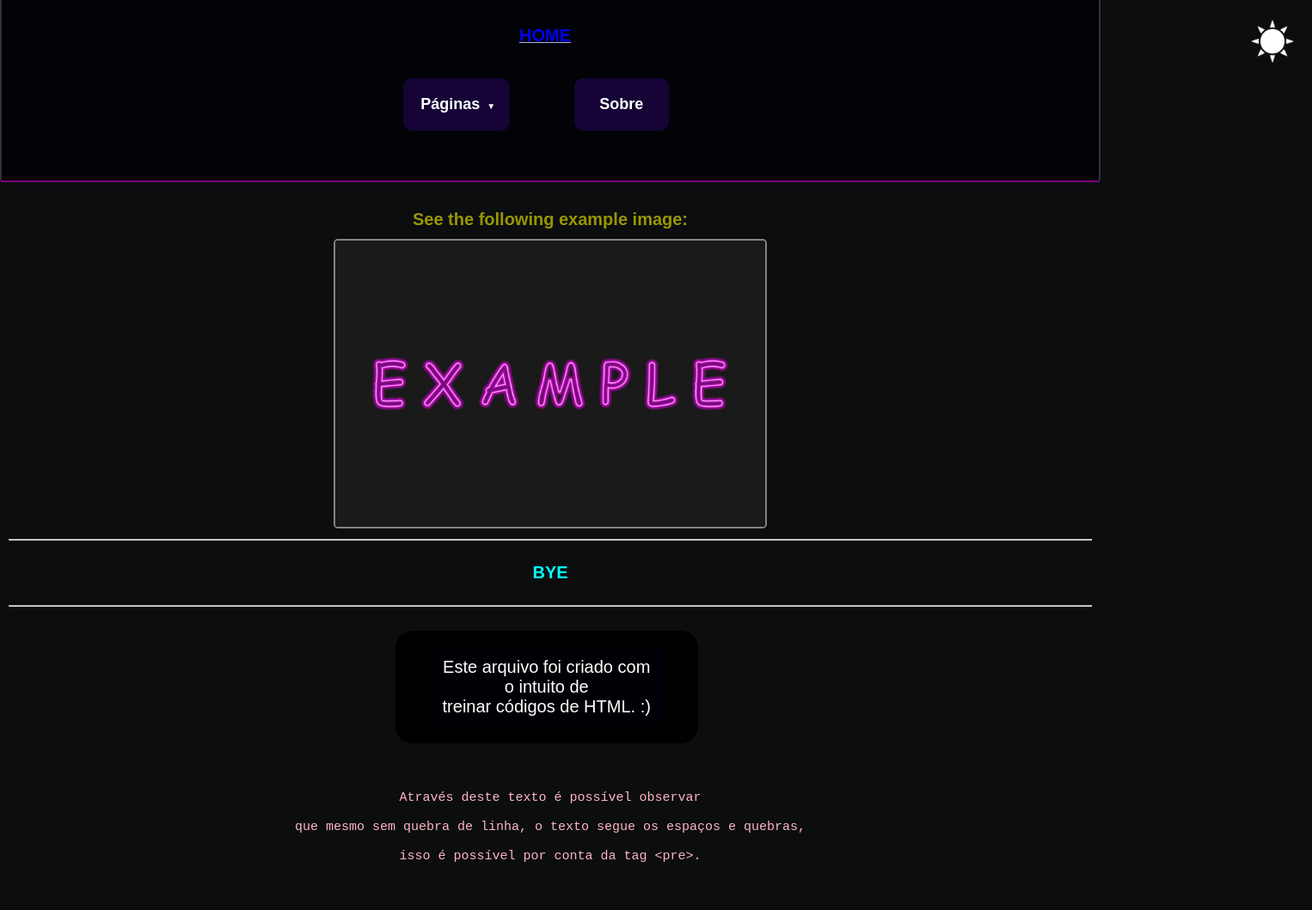
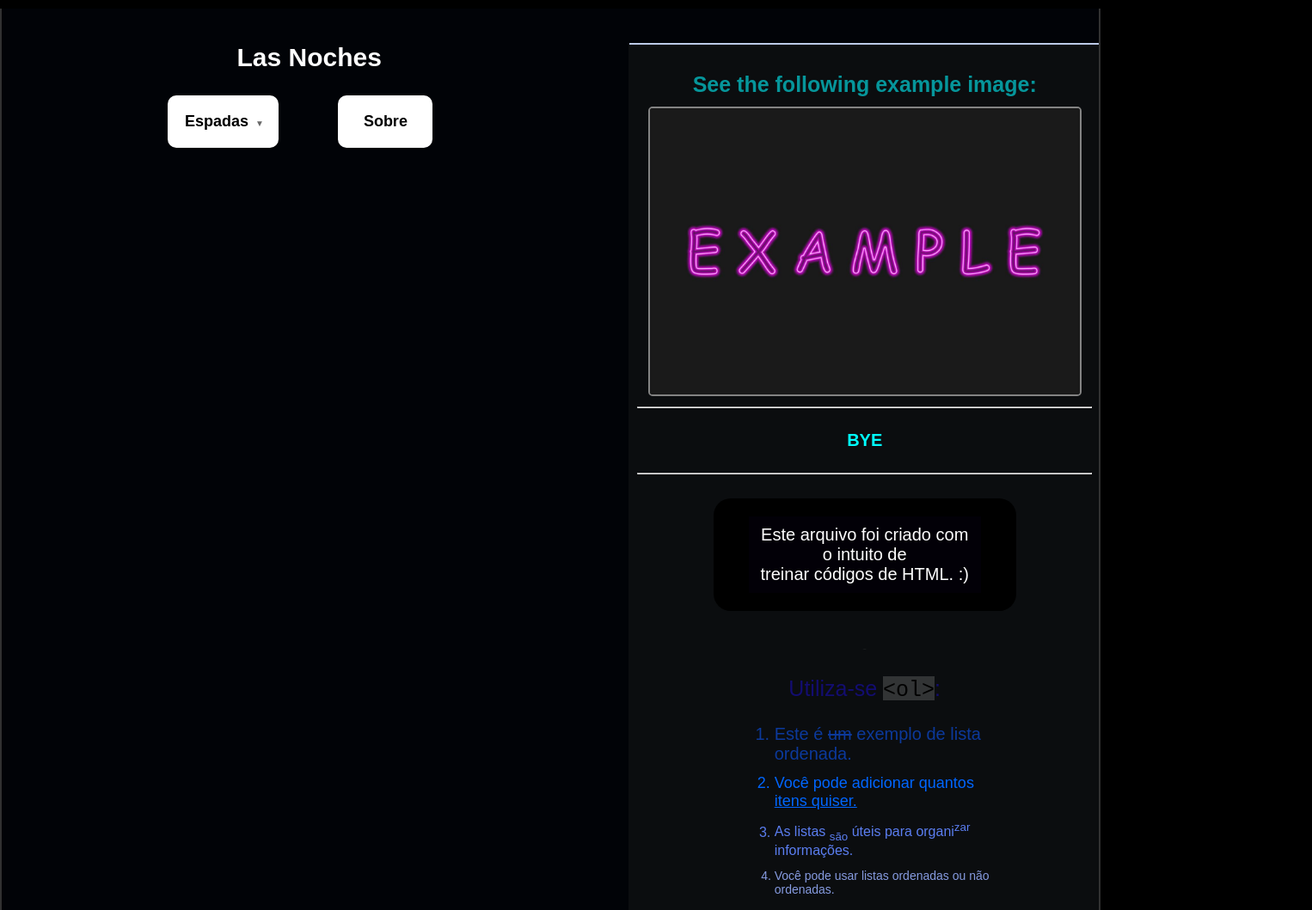
Before and after one commit to CristianoSSJunior/Site, a plain HTML site: page index.html in a window 1280 px wide. Shown: the top 1059 px of the page at 86% size, 1526 px wide, since content can reach past the window. Drawn offline with Linux system fonts and the light colour scheme; a web font is replaced by a local one.

Commit message:
New Idea

```diff
--- a/CSS/botao.css
+++ b/CSS/botao.css
@@ -63,8 +63,8 @@
             margin-right: 0px;
             display: inline-block;
             padding: 20px;
-            background-color: rgba(47, 6, 112, 0.445);
-            color: white;
+            background-color: rgb(255, 255, 255);
+            color: rgb(0, 0, 0);
             cursor: pointer;
             width: auto ;
             border: none;
@@ -72,16 +72,16 @@
         }
 
         .active, .collapsible:hover, .not-collapsible:hover{
-        background-color: #ca9ad66c;
-        color: rgb(170, 135, 202);
-        transition: background-color 0.3s ease, color 0.8s ease
+        background-color: #565f6673;
+        color: rgb(255, 255, 255);
+        transition: background-color 0.3s ease, color 0.5s ease
         }
 
         /* Arrowhead direto no botão de collapse */
         .collapsible:after {
         content: '\25BC';
         font-size: 10px;
-        color: white;
+        color: rgb(105, 105, 105);
         margin-left: 5px;
         margin-right: 0px;
         font-weight: bold;
--- a/CSS/styles.css
+++ b/CSS/styles.css
@@ -54,6 +54,22 @@
             transition: color 0.3s ease, font-size 0.3s ease;
         }
 
+        a.title {
+            font-family: 'Arrancar', sans-serif;
+            font-size: 30px;
+            color: #fff;
+            text-decoration: none;
+            padding: 10px;
+            background-color: transparent;
+
+        }
+
+        a.title:hover {
+            color: #555558;
+            text-decoration: none;
+            transition: color 0.3s ease, font-size 0.3s ease;
+        }
+
         .links-collapse {
             font-family: 'proxima-soft', sans-serif;
             color: #ffffff;
@@ -95,18 +111,27 @@
 
         /* Base das páginas */
 
+        .cabecalho-container {
+            width: 100vw;
+            position: relative;
+            background-color: #010307;
+            padding: 10px 0;
+            box-sizing: border-box;
+        }
+
         .container-central {
-            position: absolute;
+            position: relative;;
             width: 100%;
             margin: 0;
-            min-height: 100vh;
+            display: flex;
+            justify-content: center;
         }
 
         .tabela-central {
-            width: 100%;
-            margin: 0;
-            background-color: transparent;
-            border-radius: 200px;
+            position: relative;
+            width: 75%;
+            margin: 0 auto;
+            background-color: rgb(11, 13, 15);
         }
 
         body.lightmode {
@@ -115,7 +140,10 @@
         }
 
         body.darkmode {
-            background-color:rgb(11, 13, 15);
+            width: 100%;
+            margin: 0 auto;
+            padding: 10px 0;
+            background-color:rgb(0, 0, 0);
             color: #fff;
         }
 
@@ -130,9 +158,8 @@
 
         .Cabecalhodarkmode {
             width: 100%;
-            margin: 0;
+            margin: 0 auto;
             padding: 10px 0;
-            box-sizing: border-box;
             background-color: #010307;
             color: #fff;
         }
--- a/index.html
+++ b/index.html
@@ -1,8 +1,8 @@
 <!DOCTYPE html>
 <html lang="pt-br">
 <head>
-    <link rel="icon" href="/Assets/icon.png" type="image/png">
-    <title>Projeto</title>
+    <link rel="icon" href="/Assets/IconeM.png" type="image/png">
+    <title>Las Noches</title>
     <meta charset="UTF-8">
     <link rel="stylesheet" type="text/css" href="CSS/styles.css">
     <link rel="stylesheet" type="text/css" href="CSS/botao.css">
@@ -13,35 +13,34 @@
 <body class="darkmode">
     <script src="JS/JavaS.js" defer></script>
     <div class="container-central">
-    <!--<div class="linha-vertical-esquerda"></div>
-    <div class="linha-vertical-direita"></div>!-->
-        <table class="tabela-central">
-            <tr>
-                <td class="Cabecalhodarkmode Cabecalho" id="header">
+    <div class="linha-vertical-esquerda"></div>
+    <div class="linha-vertical-direita"></div>
+
+    <!-- Cabeçalho -->
+    <div class="cabecalho-container">
+        <div class="Cabecalhodarkmode Cabecalho" id="header">
             <div style="display: flex; justify-content: center; align-items: flex-start;">
-
                 <!-- Título da página -->
                 <div style="display: flex; position: relative; left: 40px; top: 10px;">
-                    <header style="color:rgb(179, 180, 241); padding: 10px; font-family: 'Arrancar';"><ins>
-                        <a href="https://cristiano.convexcloud.com.br" target="_self" type="button">HOME</a></ins></header>
+                    <header style="color:rgb(179, 180, 241); padding: 10px; font-family: 'Arrancar';">
+                        <a href="https://cristiano.convexcloud.com.br" class="title" target="_self" type="button">Las Noches</a>
+                    </header>
                 </div>
 
                 <!-- Botão para alternar entre modos -->
-                <div style=" display: flex; position: relative; left: 800px; top: 10px">
-                    <button id="toggle-mode" type="button" class="mode";>
+                <div style=" display: flex; position: relative; left: 400px; top: 10px">
+                    <button id="toggle-mode" type="button" class="mode">
                         <img id="mode-icon" src="Assets/solB.png" onclick="toggleMode()" alt="Sol" width="50" class="btn" style="bottom: 15px 0px;">
                     </button>
                 </div>
             </div>
-            <!-- Linhas verticais paralelas nas margens -->
-            <div class="linha-vertical-esquerda"></div>
-            <div class="linha-vertical-direita"></div>
+
                 <!-- Botões de Collapse-->
                 <div style="display: flex; justify-content: center; gap: 5px; margin-left: -55px; margin-top: 10px; align-items: center flex-start;">
-                    <!-- Botão Páginas -->
+                    <!-- Botão Espadas -->
                     <div>
-                        <button type="button" class="collapsible">Páginas</button>
-                            <!-- Conteúdo de Páginas -->
+                        <button type="button" class="collapsible">Espadas</button>
+                            <!-- Conteúdo de 'Espadas' -->
                         <div class="content">
                             <div class="div-coll">
                                 <a class="links-collapse" href="https://cristiano.convexcloud.com.br/Paginas/pagina1.html" target="_self">Página 1</a></div>
@@ -59,20 +58,26 @@
                         </a>
                     </div>
                 </div>
+            </div>
+        </div>
+
+        <table class="tabela-central">
+            <tr>
+                <td class="Cabecalhodarkmode Cabecalho" id="header">
 
                 </td>
             </tr>
             <tr>
                 <td>
                     <!--Linha horizontal-->
-                    <hr style="border: 1px solid purple; margin-top: -1px; margin-bottom: 30px">
+                    <hr style="border: 1px solid rgb(188, 202, 231); margin-top: -1px; margin-bottom: 30px">
                 </td>
             </tr>
 
             <!-- Conteúdo da Página -->
 
             <tr>
-                    <th style="color:rgb(151, 151, 2); font-size:20px;">See the following example image:</th>
+                    <th style="color:rgb(6, 150, 155); font-size:25px;">See the following example image:</th>
             </tr>
             <tr>
                 <!-- Imagem de exemplo -->
@@ -92,23 +97,16 @@
                         >Este arquivo foi criado com o intuito de <br>
                         treinar códigos de HTML. :)</blockquote>
                     </div>
+
+                </td>
+            </tr>
+
+            <tr>
+                <td style="text-align: center;">
                     <q style="color:rgb(59, 59, 59); font-size:1px">Citação</q> <!-- Citação minuscula -->
                 </td>
             </tr>
-            <tr>
-                <div style=" background-color: #fff;">
-                    <td style="text-align:center; padding:10px">
-                        <!--Texto de exemplo-->
-                        <pre style="color:lightpink; font-size:15px">
-Através deste texto é possível observar
 
-que mesmo sem quebra de linha, o texto segue os espaços e quebras,
-
-isso é possível por conta da tag <code>&lt;pre&gt;</code>.
-                        </pre>
-                    </td>
-                </div>
-            </tr>
             <tr style="padding: 30px">
                 <td>
                     <!--Lista 1-->
@@ -144,13 +142,13 @@ isso é possível por conta da tag <code>&lt;pre&gt;</code>.
             </tr>
             <!-- Link para a próxima página -->
             <tr>
-                <tr>
-                    <td>
-                        <hr style="border: px solid rgb(134, 124, 124); margin-bottom: 0px">
-                    </td>
-                </tr>
+                <td>
+                    <hr style="border: px solid rgb(134, 124, 124); margin-bottom: 0px">
+                </td>
+            </tr>
+            <tr>
                 <td class="Cabecalhodarkmode" id="header" style="text-align:center; padding: 10px;">
-                        <!-- Link para a página anterior -->
+                    <!-- Link para a página anterior -->
                     <a href="https://cristiano.convexcloud.com.br" target="_self">
                     <br>
                         <img src="Assets/setaB.png" alt="Seta" width="50" class="invalid-btn"></a>
```
Also changed, not shown: Assets/IconeM.png (added).
